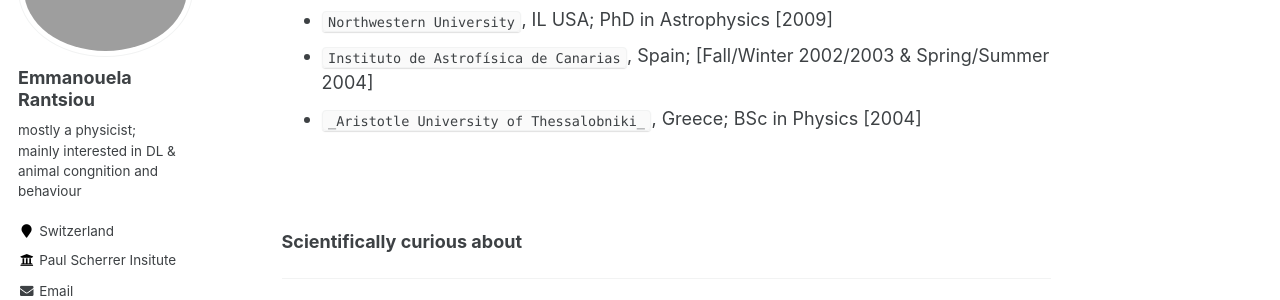
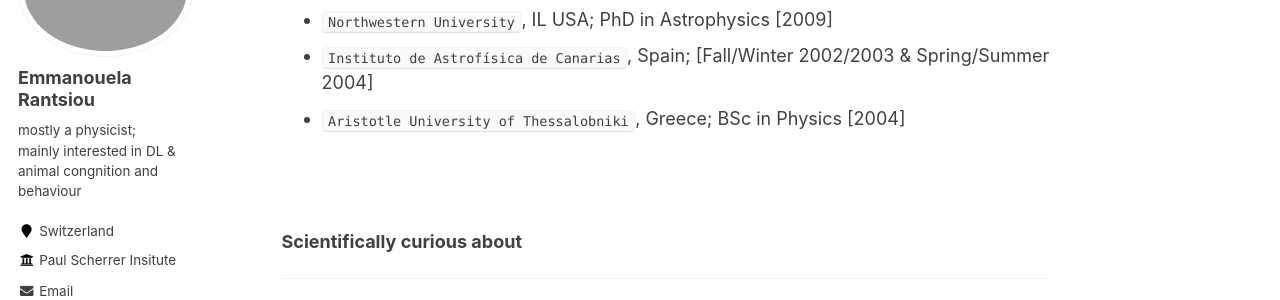
Before and after one commit to emmarant/emmarant.github.io, a Jekyll site: the page built from _pages/about.md, in a window 1280 px wide. Shown: the part 195-495 px from the top of the page. Built offline with Jekyll 4.4.1, drawn with Linux system fonts in a browser that asks for light colours.

```diff
--- a/_pages/about.md
+++ b/_pages/about.md
@@ -13,7 +13,7 @@ author_profile: true
 
 - `Northwestern University`, IL USA; PhD in Astrophysics [2009]
 - `Instituto de Astrofísica de Canarias`, Spain; [Fall/Winter 2002/2003 & Spring/Summer 2004]
-- `_Aristotle University of Thessalobniki_`, Greece; BSc in Physics [2004]
+- `Aristotle University of Thessalobniki`, Greece; BSc in Physics [2004]
 
 
 <br><br>
```
